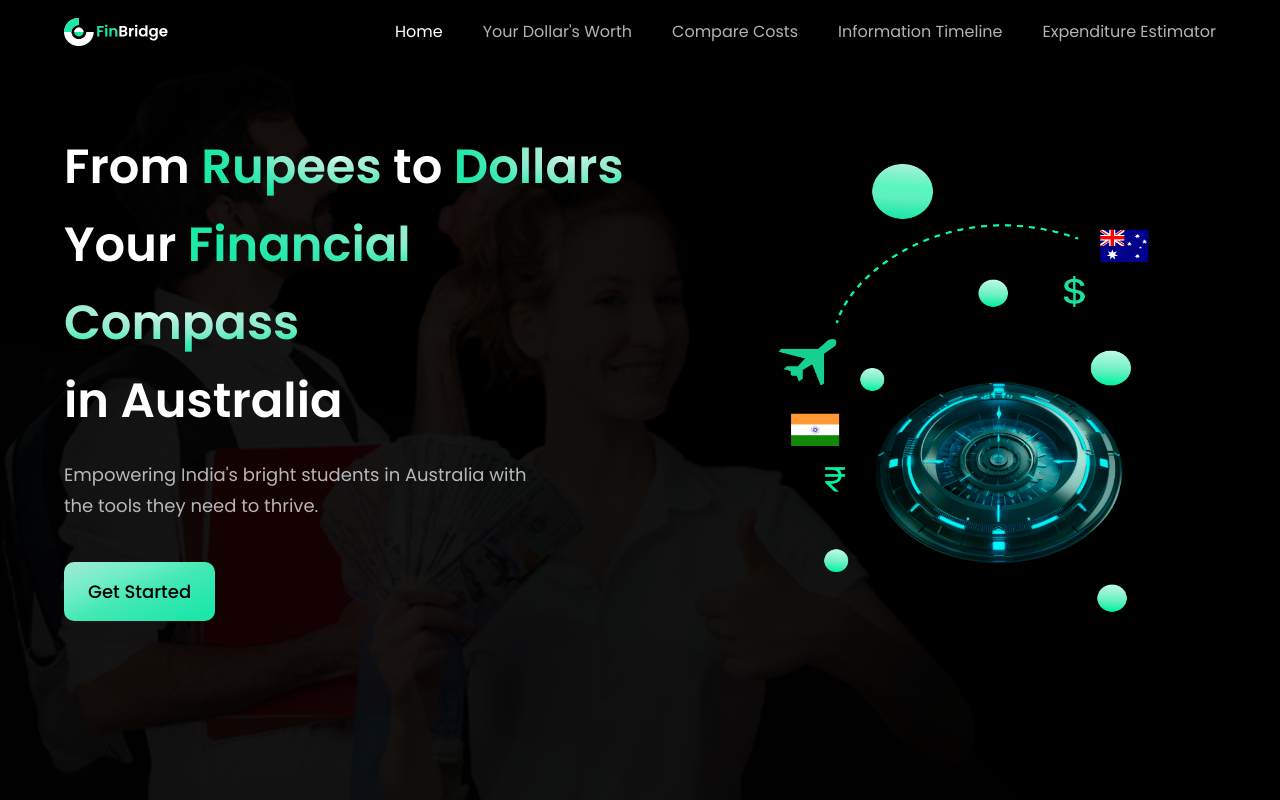
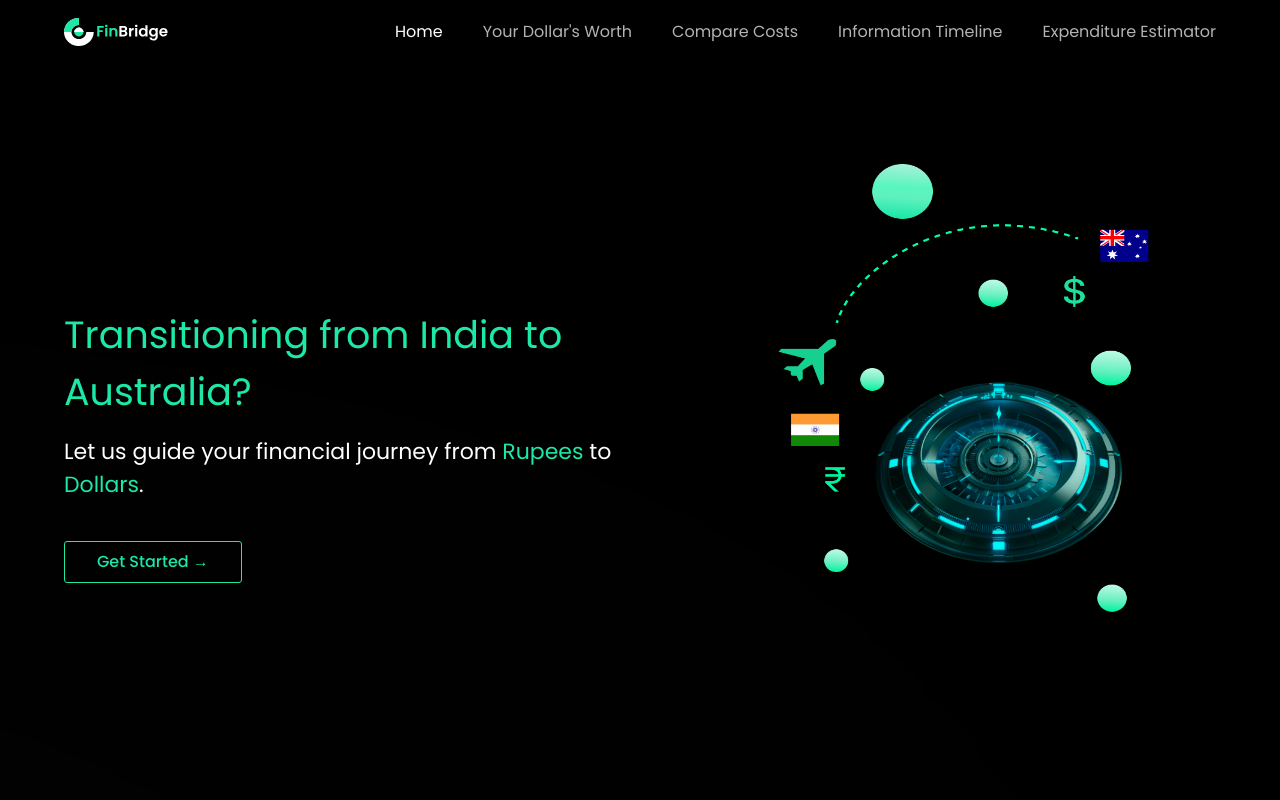
Before and after one commit to SOHAN-JAGADEESH/Finbridge-2, a React (Vite) app: page / in a window 1280 px wide. Shown: the top 800 px of the page. Built offline with nearby package versions, Linux system fonts and the light colour scheme.

Commit message:
Heor section texxtual changes

```diff
--- a/src/components/Button.jsx
+++ b/src/components/Button.jsx
@@ -11,11 +11,12 @@ const Button = ({ styles }) => {
   return (
     <button
       type="button"
-      className={`py-4 px-6 font-poppins font-medium text-[18px] text-primary bg-blue-gradient rounded-[10px] outline-none ${styles}`}
+      className={`py-2 px-8 font-poppins font-medium text-[#1CE8A8] bg-black border border-[#1CE8A8] rounded-[3px] outline-none ${styles}`}
       onClick={handleClick}
     >
-      Get Started
+      Get Started →
     </button>
+
   );
 };
 
--- a/src/components/Hero.jsx
+++ b/src/components/Hero.jsx
@@ -8,16 +8,9 @@ const Hero = () => {
     <section id="home" className={`flex md:flex-row hero-section flex-col h-[calc(90vh)] lg:h-[calc(95vh)] ${styles.paddingY}`}>
       <div className={`flex-1 ${styles.flexStart} flex-col xl:px-0 sm:px-16 px-2`}>
         <div className="flex flex-row justify-between items-center w-full">
-          <h1 className="font-poppins font-semibold text-3xl md:text-4xl lg:text-5xl xl:text-[52px] 2xl:text-[72px] text-white leading-snug md:leading-normal lg:leading-relaxed">
-            From <span className="text-gradient">Rupees </span>to
-            <span className="text-gradient"> Dollars </span> <br/>
-            Your <span className="text-gradient"> Financial Compass</span>
-            <br className="sm:block hidden" /> <span>in Australia</span>
-          </h1>
+          <p className="hero-text">Transitioning from <span className="highlighted">India</span> to <span className="highlighted">Australia</span>?</p>
         </div>
-        <p className={`${styles.paragraph} max-w-[470px] mt-5`}>
-          Empowering India's bright students in Australia with the tools they need to thrive.
-        </p>
+        <p className="sub-text">Let us guide your financial journey from <span className="highlighted">Rupees</span> to <span className="highlighted">Dollars</span>.</p>
         <Button styles={`mt-10`} />
       </div>
 
@@ -25,6 +18,8 @@ const Hero = () => {
         <img src={robot} alt="billing" className="w-[90%] h-auto max-h-[60vh] lg:max-h-[70vh] relative z-[5]" />
       </div>
     </section>
+
+
   );
 };
 
--- a/src/index.css
+++ b/src/index.css
@@ -87,16 +87,31 @@
 }
 
 .hero-section {
-  background-image: url('./assets/hero-bg.png');
-  background-position: start; /* To center the image */
-  background-size: 60%;
-  background-repeat: no-repeat;
-
+  display: flex;
+  flex-direction: column;
+  align-items: center;
+  justify-content: center;
+  padding: 0px 0;
+    /* this is just a placeholder, use any color you like */
+  font-family: 'Poppins', sans-serif;
 }
 
-.hero-section {
-  background: linear-gradient(rgba(0, 0, 0, 0.9), rgba(0, 0, 0, 0.9)), url('./assets/hero-bg.png');
-  background-repeat: no-repeat;
+.hero-text {
+  font-size: 38px; /* Clear and noticeable size */
+  font-weight: 300; /* Semi-bold */
+  color: #1CE8A8; /* Dark text color for contrast */
+  margin-bottom: 15px; /* Spacing between the main text and sub-text */
+}
+
+.sub-text {
+  font-size: 22px; /* Slightly smaller than the main text for hierarchy */
+  font-weight: 200; /* Medium-bold */
+  color: #ffffff; /* Slightly lighter than the main text */
+}
+
+.highlighted {
+  color: #1CE8A8; /* Example color for emphasis, adjust as needed */
+  font-weight: 400; /* Bold for emphasis */
 }
 
 
```
